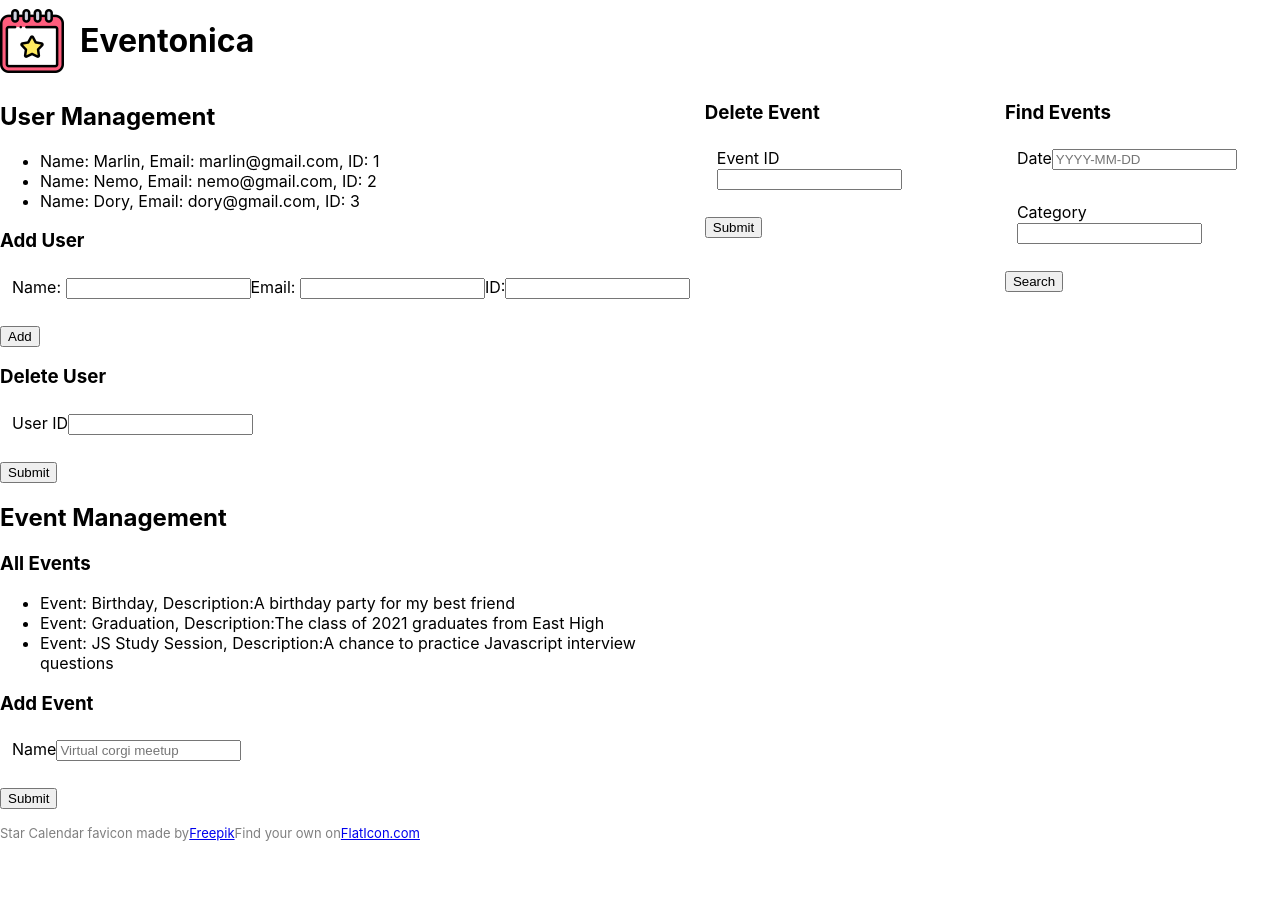
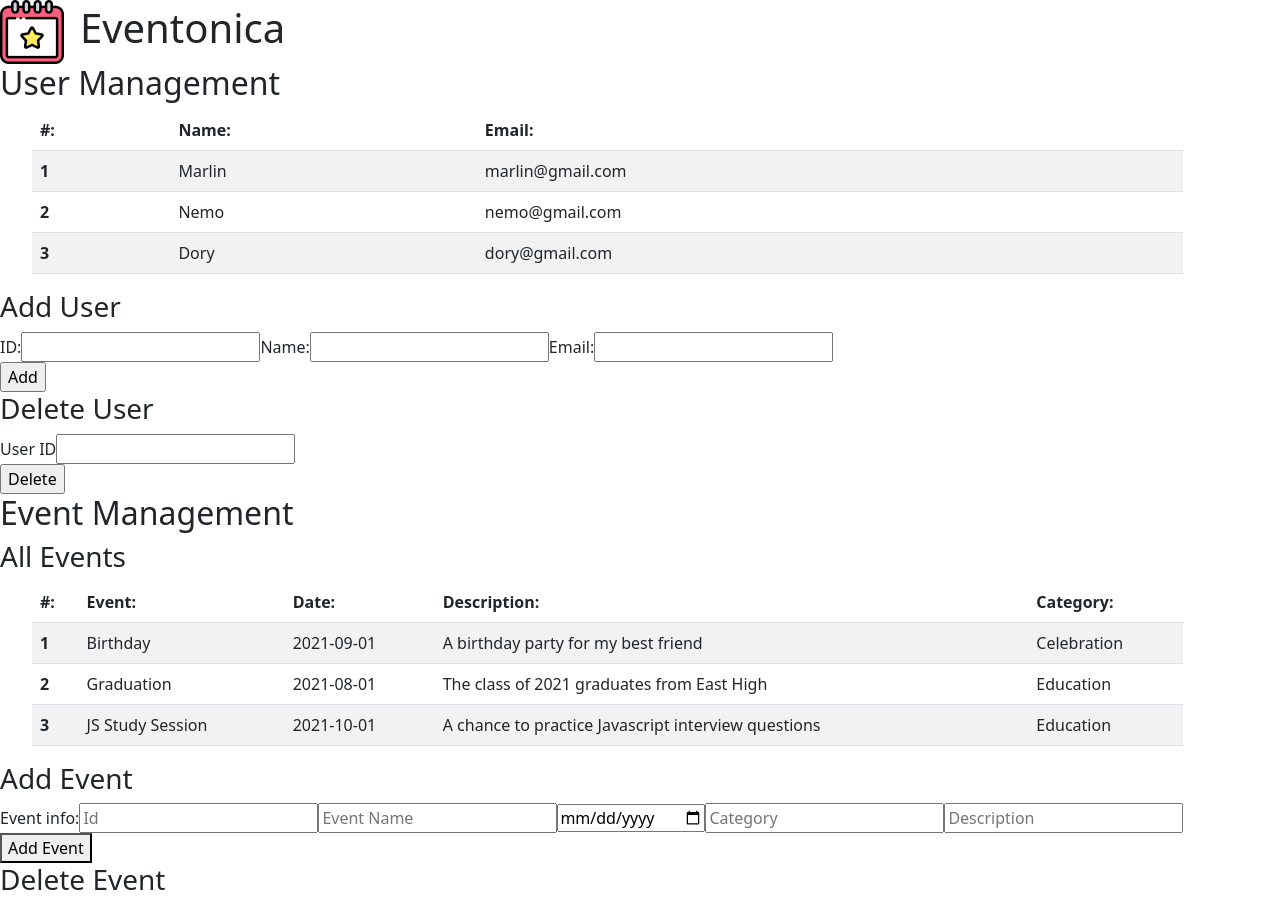
Before and after one commit to berlinelucien/techtonica-assignments, a React (Create React App) app in the folder Eventonica/client/: page /events in a window 1280 px wide. Shown: the top 903 px of the page. Before the commit the page ends 841 px from the top, so only its background shows below. Built offline with nearby package versions, Linux system fonts and the light colour scheme.

Commit message:
create table for user and event

```diff
--- a/Eventonica/client/src/App.js
+++ b/Eventonica/client/src/App.js
@@ -1,16 +1,16 @@
-import './App.css';
-import Header from './components/Header';
-import Footer from './components/Footer';
-import Users from './components/Users';
-import Event from './components/Event';
-
+import "./App.css";
+import Header from "./components/Header";
+import Footer from "./components/Footer";
+import Users from "./components/Users";
+import Event from "./components/Event";
 
 
 function App() {
+
   return (
     <div className="App">
-       {/** header component here */}
-     <Header />
+      {/** header component here */}
+      <Header />
       <main>
         <div className="user-and-events">
           {/**users and event component here */}
@@ -19,36 +19,11 @@ function App() {
         </div>
 
         <div>
-          <h3>Delete Event</h3>
-          <form id="delete-event" action="#">
-            <fieldset>
-              <label>Event ID</label>
-              <input type="number" min="1" id="delete-event-id" />
-            </fieldset>
-            <input type="submit" />
-          </form>
+          {/**Delete event here */}
         </div>
 
-        <aside className="search-toolbar">
-          <div>
-            <h3>Find Events</h3>
-            <form id="search" action="#">
-              <fieldset>
-                <label htmlFor="date-search">Date</label>
-                <input type="text" id="date-search" placeholder="YYYY-MM-DD" />
-              </fieldset>
-              <fieldset>
-                <label htmlFor="category-search">Category</label>
-                <input type="text" id="category-search" />
-              </fieldset>
-
-              <input type="submit" value="Search" />
-            </form>
-          </div>
-        </aside>
       </main>
-<Footer />
-
+      <Footer />
     </div>
   );
 }
--- /dev/null
+++ b/Eventonica/client/src/components/AddEvent.jsx
@@ -0,0 +1,129 @@
+import { useReducer } from "react";
+
+function AddNewEvent({ handleAddEvent }) {
+     // Create an initial state for the form reducer. This will be an object with keys for each field in the form. The values will be updates as the user fills out the form.
+  const initialState = {
+    id: "",
+    name: "",
+    date: "",
+    description: "",
+    category: ""
+  };
+
+  const reducer = (state, action) => {
+    console.log(action, "this is the action");
+    switch (action.type) {
+      case "editName":
+        console.log("Logged if the editName action is being dispatched");
+        return { ...state, name: action.payload };
+
+      case "editDescription":
+        return { ...state, description: action.payload };
+
+      case "editCategory":
+        return { ...state, category: action.payload };
+
+      case "editDate":
+        return { ...state, date: action.payload };
+
+      case "editId":
+        return { ...state, id: action.payload };
+
+      default:
+        return state;
+    }
+  };
+// initialize reducer that will store and update the form data
+  const [state, dispatch] = useReducer(reducer, initialState);
+
+  return (
+    <div>
+      <h3>Add Event</h3>
+      <form
+        id="add-event"
+        action="#"
+        onSubmit={(ev) => {
+          ev.preventDefault();
+          handleAddEvent(state);
+        }}
+      >
+        <fieldset>
+          <label>Event info: </label>
+          <input
+            type="text"
+            id="add-event-id"
+            value={state.id || ""}
+            onChange={(e) =>
+              dispatch({
+                type: "editId",
+                payload: e.target.value
+              })
+            }
+            placeholder="Id"
+            required
+          />
+
+          <input
+            type="text"
+            id="add-event-name"
+            value={state.name || ""}
+            onChange={(e) =>
+              dispatch({
+                type: "editName",
+                payload: e.target.value
+              })
+            }
+            placeholder="Event Name"
+            required
+          />
+
+          <input
+            type="date"
+            id="add-event-date"
+            value={state.date || ""}
+            onChange={(e) =>
+              dispatch({
+                type: "editDate",
+                payload: e.target.value
+              })
+            }
+            placeholder="Date"
+            required
+          />
+
+          <input
+            type="text"
+            id="add-event-category"
+            value={state.category || ""}
+            onChange={(e) =>
+              dispatch({
+                type: "editCategory",
+                payload: e.target.value
+              })
+            }
+            placeholder="Category"
+            required
+          />
+
+          <input
+            type="text"
+            id="add-event-description"
+            value={state.description || ""}
+            onChange={(e) =>
+              dispatch({
+                type: "editDescription",
+                payload: e.target.value
+              })
+            }
+            placeholder="Description"
+            required
+          />
+        </fieldset>
+        {/* Add more form fields here */}
+        <button>Add Event</button>
+      </form>
+    </div>
+  );
+}
+
+export default AddNewEvent;
--- /dev/null
+++ b/Eventonica/client/src/components/DeleteEvent.jsx
@@ -0,0 +1,30 @@
+import React from "react";
+import { useState } from "react";
+
+
+const DeleteEvent = ({ deleteEvent }) => {
+  const [eventId, setEventId] = useState("");
+  const handleDeleteEvent = (e) => {
+    e.preventDefault();
+    deleteEvent(eventId);
+    setEventId("");
+  };
+
+  return (
+    <div>
+      <h3>Delete Event</h3>
+      <form id="delete-event" action="#" onSubmit={handleDeleteEvent}>
+        <fieldset>
+          <label>Event ID</label>
+          <input type="number" min="1" id="delete-event-id"
+            value={eventId}
+            onChange={(e) => setEventId(e.target.value)}
+          />
+        </fieldset>
+        <input type="submit" value="Delete"/>
+      </form>
+    </div>
+  );
+};
+
+export default DeleteEvent;
--- a/Eventonica/client/src/components/DeleteUser.jsx
+++ b/Eventonica/client/src/components/DeleteUser.jsx
@@ -24,7 +24,7 @@ const DeleteUser = ({ deleteUser }) => {
             onChange={(e) => setId(e.target.value)}
           />
         </fieldset>
-        <input type="submit" />
+        <input type="submit" value="Delete"/>
       </form>
     </div>
   );
--- a/Eventonica/client/src/components/Event.jsx
+++ b/Eventonica/client/src/components/Event.jsx
@@ -1,5 +1,9 @@
 import React from "react";
 import { useState } from "react";
+import AddNewEvent from "./AddEvent";
+import DeleteEvent from "./DeleteEvent";
+import FindEvent from "./FindEvent";
+
 // hardcode data
 const event1 = {
   id: "1",
@@ -24,42 +28,67 @@ const event3 = {
   description: "A chance to practice Javascript interview questions",
   category: "Education",
 };
+// another hook called useReducer which is better for more complex state management.
+// Reducer A function that accepts the current state and action. It returns the new state.
 
 const Event = () => {
-  // setting the hardcode data
+  // setting the data
   const [events, setEvents] = useState([event1, event2, event3]);
 
+// add events
+  const handleAddEvent = (newEvents) => {
+    setEvents([...events, newEvents]);
+  };
+// delete events
+  const deleteEvent = (deleteId) => {
+    const newEvents = events.filter((event) => event.id !== deleteId);
+    setEvents(newEvents);
+  }
+
   return (
+    <div>
     <section className="event-management">
       <h2>Event Management</h2>
       <div>
         <h3>All Events</h3>
           <ul id="events-list">
+          <table className="table table-striped">
+          <thead>
+            <tr>
+              <th scope="col">#:</th>
+              <th scope="col">Event:</th>
+                  <th scope="col">Date:</th>
+                  <th scope="col">Description:</th>
+                  <th scope="col">Category:</th>
+            </tr>
+          </thead>
+              <tbody>
                  {/* Display all Events here */}
             {events.map((event, index) => {
               return (
-              <li key={index}>
-                Event: {event.name}, Description:{event.description}
-              </li>
+                <tr key={index}>
+                  <th scope="row">{event.id}</th>
+                  <td>{event.name}</td>
+                  <td>{event.date}</td>
+                  <td>{event.description}</td>
+                  <td>{event.category}</td>
+                </tr>
               );
             })}
+          </tbody>
+        </table>
           </ul>
-
-        <h3>Add Event</h3>
-        <form id="add-event" action="#">
-          <fieldset>
-            <label>Name</label>
-            <input
-              type="text"
-              id="add-event-name"
-              placeholder="Virtual corgi meetup"
-            />
-          </fieldset>
-          {/* Add more form fields here */}
-          <input type="submit" />
-        </form>
+          {/** add event form */}
+        <AddNewEvent handleAddEvent={handleAddEvent} />
       </div>
       </section>
+
+      <div>
+        {/** delete event component */}
+        <DeleteEvent deleteEvent={deleteEvent} />
+        <FindEvent />
+      </div>
+      </div>
   );
 };
 
--- /dev/null
+++ b/Eventonica/client/src/components/FindEvent.jsx
@@ -0,0 +1,28 @@
+import React from 'react'
+
+const FindEvent = () => {
+  return (
+      <div>
+
+        <aside className="search-toolbar">
+          <div>
+            <h3>Find Events</h3>
+            <form id="search" action="#">
+              <fieldset>
+                <label htmlFor="date-search">Date</label>
+                <input type="text" id="date-search" placeholder="YYYY-MM-DD" />
+              </fieldset>
+              <fieldset>
+                <label htmlFor="category-search">Category</label>
+                <input type="text" id="category-search" />
+              </fieldset>
+
+              <input type="submit" value="Search" />
+            </form>
+          </div>
+        </aside>
+    </div>
+  )
+}
+
+export default FindEvent
--- a/Eventonica/client/src/components/Users.jsx
+++ b/Eventonica/client/src/components/Users.jsx
@@ -36,7 +36,7 @@ const Users = () => {
   const deleteUser = (deleteId) => {
     //iterate thru users, if the id does not match the specific id
     const newUsers = users.filter((user) => user.id !== deleteId);
-        setUsers(newUsers)
+    setUsers(newUsers);
   };
 
   return (
@@ -44,21 +44,57 @@ const Users = () => {
       <h2>User Management</h2>
 
       <ul id="users-list">
+        <table className="table table-striped">
+          <thead>
+            <tr>
+              <th scope="col">#:</th>
+              <th scope="col">Name:</th>
+              <th scope="col">Email:</th>
+            </tr>
+          </thead>
+          <tbody>
+            {/* {users.map((users, index) => {
+              return (
+                <tr key={index}>
+                  <td>{newUser.name}</td>
+                  <td>{users.email}</td>
+                  <td> {users.id}</td>
+                </tr>
+              );
+            })} */}
+            {users.map((users, index) => {
+              return (
+                <tr key={index}>
+                  <th scope="row">{users.id}</th>
+                  <td>{users.name}</td>
+                  <td>{users.email}</td>
+                </tr>
+              );
+            })}
+          </tbody>
+        </table>
         {/* display all existing Users here
         to access the data you need to do a dot notation */}
-        {users.map((users, index) => {
+        {/* {users.map((users, index) => {
           return (
             <li key={index}>
               Name: {users.name}, Email: {users.email}, ID: {users.id}
             </li>
           );
-        })}
+        })} */}
       </ul>
 
       <div>
         <h3>Add User</h3>
         <form id="add-user" onSubmit={handleSubmit} action="#">
           <fieldset>
+          <label>ID:</label>
+            <input
+              type="text"
+              id="add-user-id"
+              value={newUser.id}
+              onChange={set("id")}
+            />
             <label>Name: </label>
             <input
               type="text"
@@ -73,13 +109,7 @@ const Users = () => {
               value={newUser.email}
               onChange={set("email")}
             />
-            <label>ID:</label>
-            <input
-              type="text"
-              id="add-user-id"
-              value={newUser.id}
-              onChange={set("id")}
-            />
+
           </fieldset>
           {/* Add more form fields here */}
           <input type="submit" value="Add" />
--- a/Eventonica/client/src/index.js
+++ b/Eventonica/client/src/index.js
@@ -3,6 +3,8 @@ import ReactDOM from 'react-dom/client';
 import './index.css';
 import App from './App';
 import reportWebVitals from './reportWebVitals';
+import 'bootstrap/dist/css/bootstrap.css';
+
 
 const root = ReactDOM.createRoot(document.getElementById('root'));
 root.render(
--- /dev/null
+++ b/Eventonica/package.json
@@ -0,0 +1,5 @@
+{
+  "dependencies": {
+    "bootstrap": "^5.2.1"
+  }
+}
```
Also changed, not shown: 1 other file (tests, documents, lock files or other folders). Lines whose indentation alone changed are shown as unchanged.
